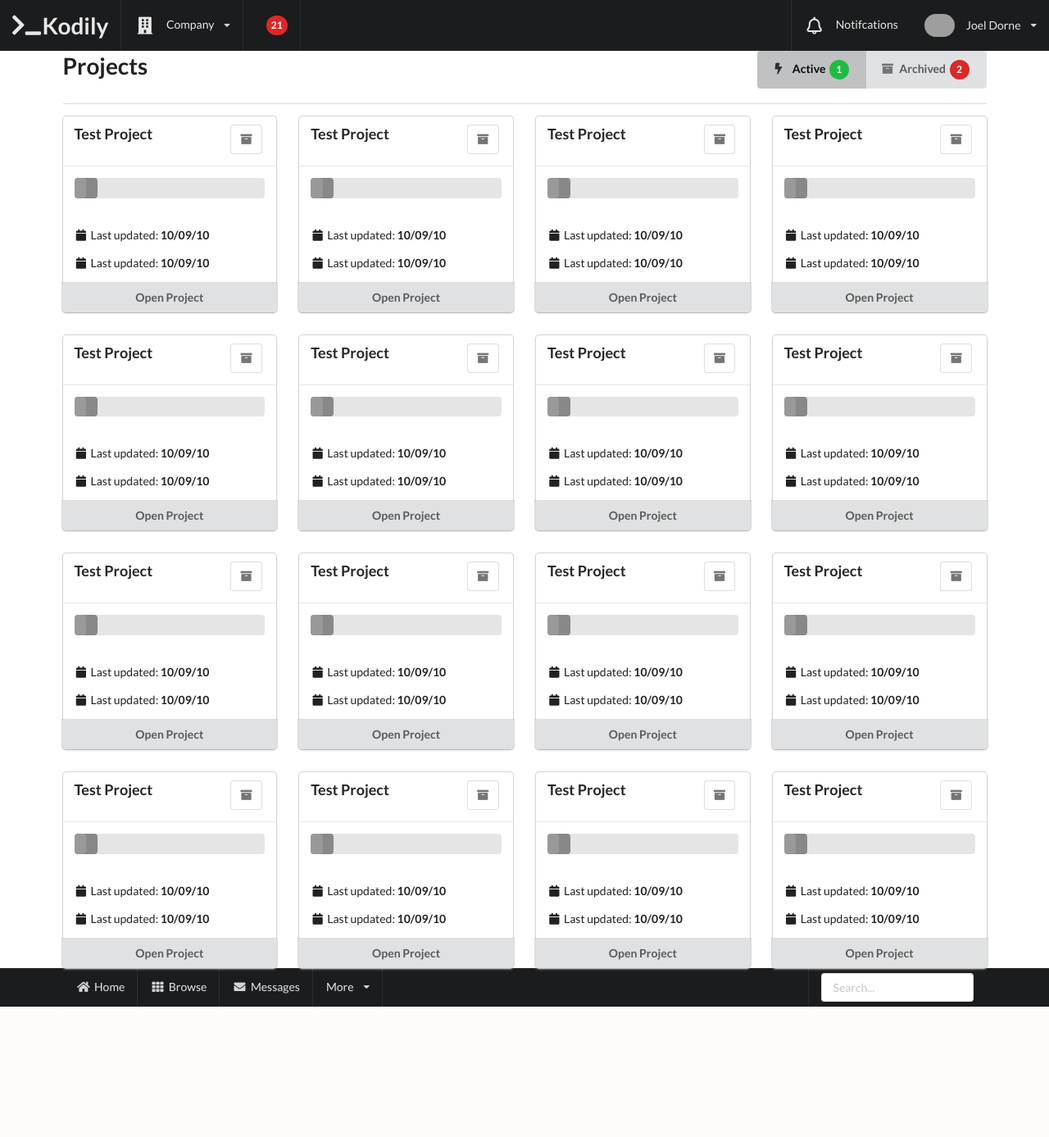
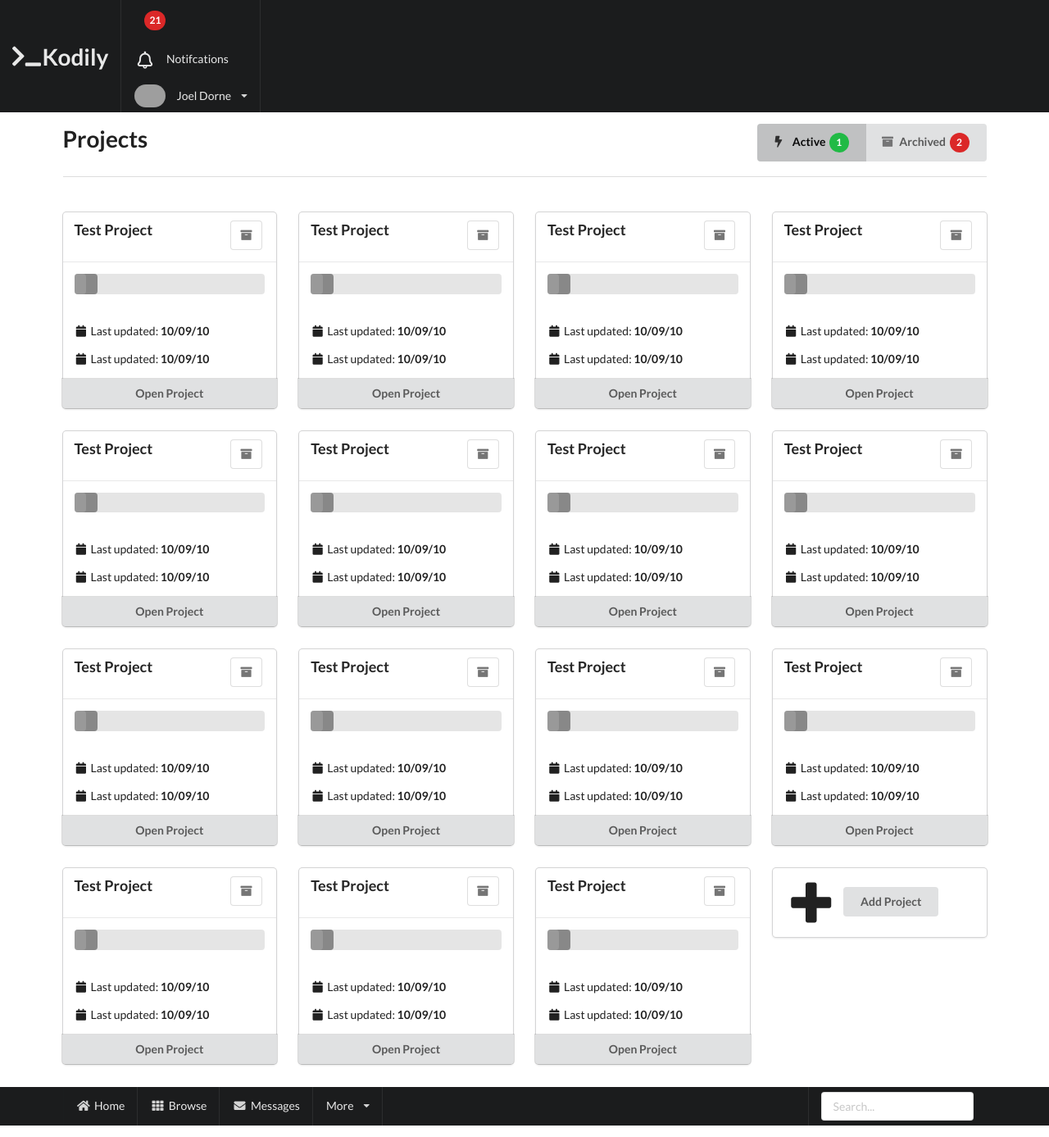
Before and after one commit to Joeldorne/Kodily, a PHP site: page /projects.php in a window 1280 px wide. Shown: the whole page at 82% size. Before the commit the page ends 1228 px from the top, so only its background shows below. Run offline with PHP 8.4, Linux system fonts and the light colour scheme; some libraries are stand-ins or nearby versions; grey boxes are pictures that could not be loaded.

Commit message:
Template getting clean

```diff
--- a/src/footer/main_footer.php
+++ b/src/footer/main_footer.php
@@ -1,6 +1,8 @@
 
 
-
+<div class="ui one column grid">
+  <div class="row">
+    <div class="column">
 <div class="ui inverted attached stackable menu bottom">
     <div class="ui container">
       <a class="item">
@@ -26,6 +28,9 @@
       </div>
     </div>
 </div>
+</div>
+</div>
+</div>
 
 <?php require_once('footer/scripts_footer.php');?>
 
--- /dev/null
+++ b/src/menu/nav.php
@@ -0,0 +1,65 @@
+
+<div class="ui one column grid">
+  <div class="row">
+    <div class="column">
+      <div class="ui menu inverted attached">
+<!-- logo -->
+        <div class="item">
+          <div class="header">
+            <i class="terminal icon big"></i>
+          </div>
+
+          <div class="middle aligned content">
+            <div class="header">
+              <h1>Kodily</h1>
+            </div>
+          </div>
+        </div>
+
+  <!-- logo end -->
+
+
+<div class="putafloatedrighthere">
+<!-- Red Note number -->
+<div class="item">
+  <a class="ui red circular label">21</a>
+</div>
+
+<!-- Note Dropdown-->
+<a class="ui dropdown item">
+    <div class="text">
+      <i class="alarm outline icon large"></i> Notifcations
+    </div>
+    <div class="menu">
+      <div class="item">Update</div>
+        <div class="item">Update</div>
+        <div class="item">See More</div>
+    </div>
+</a>
+<!-- Profile dropdown-->
+
+        <a class="ui dropdown item">
+            <div class="text">
+                <img class="ui avatar image" src="http://semantic-ui.com/images/avatar/small/jenny.jpg"> Joel Dorne
+            </div>
+            <i class="dropdown icon"></i>
+            <div class="menu">
+
+                <div class="item"><i class="ticket icon"></i>Teams</div>
+                <div class="item"><i class="ticket icon"></i>Profile</div>
+                <div class="item"><i class="ticket icon"></i>Settings</div>
+                <div class="item"><i class="ticket icon"></i>Logout</div>
+            </div>
+        </a>
+
+
+
+
+
+    </div>
+
+
+      </div>
+    </div>
+  </div>
+  </div>
--- a/src/nav.php
+++ /dev/null
@@ -1,89 +0,0 @@
-<!DOCTYPE html>
-<div class="ui one column grid">
-  <div class="row">
-    <div class="column">
-      <div class="ui menu inverted attached">
-
-        <div class="item">
-          <div class="header">
-            <i class="terminal icon big"></i>
-          </div>
-
-          <div class="middle aligned content">
-            <div class="header">
-              <h1>Kodily</h1>
-            </div>
-          </div>
-        </div>
-
-        <a class="ui dropdown item">
-            <div class="text">
-
-                <i class="building icon large"></i> Company
-            </div>
-            <i class="dropdown icon"></i>
-            <div class="menu">
-
-                <div class="item"><i class="exchange icon"></i>We are Vista</div>
-                <div class="item"><i class="exchange icon"></i>Objective</div>
-
-                <div class="ui bottom attached button"><i class="plus icon"></i>Add Company</div>
-            </div>
-        </a>
-
-
-<div class="item"><a class="ui red circular label">21</a></div>
-
-        <a class="ui dropdown item right floated">
-
-
-
-            <div class="text">
-
-                <i class="alarm outline icon large"></i> Notifcations
-
-            </div>
-
-
-            <div class="menu">
-
-                <div class="item">Update</div>
-                <div class="item">Update</div>
-                <div class="item">See More</div>
-            </div>
-        </a>
-
-        <a class="ui dropdown item">
-            <div class="text">
-                <img class="ui avatar image" src="http://semantic-ui.com/images/avatar/small/jenny.jpg"> Joel Dorne
-            </div>
-            <i class="dropdown icon"></i>
-            <div class="menu">
-
-                <div class="item"><i class="ticket icon"></i>Teams</div>
-                <div class="item"><i class="ticket icon"></i>Profile</div>
-                <div class="item"><i class="ticket icon"></i>Settings</div>
-                <div class="item"><i class="ticket icon"></i>Logout</div>
-            </div>
-        </a>
-
-
-
-
-        <!-- Profile Image -->
-
-    </div>
-
-
-      </div>
-
-        </div>
-
-          </div>
-
-            </div>
-
-              </div>
-
-
-    <!-- =====END  MENU===== -->
--- a/src/project_folders.php
+++ b/src/project/project_folders.php
@@ -6,7 +6,7 @@
 
 
   <?php
-  for ($i = 0; $i < 16; $i++) {
+  for ($i = 0; $i < 15; $i++) {
   ?>
 
   <div class="column">
@@ -97,4 +97,7 @@
 
   <?php } ?><!-- end of PHP Loop-->
 
+
+  <?php require_once('project/add_project.php');?>
+
 </div><!-- end of grid -->
--- a/src/project_header.php
+++ b/src/project/project_header.php
@@ -1,6 +1,8 @@
 <!-- ==================== Project title ==================== -->
 
-  <div class="ui container ">
+<div class="ui one column grid container">
+  <div class="row">
+    <div class="column">
       <div class="ui items">
           <div class="item">
               <h1 class="header">Projects</h1>
@@ -18,5 +20,8 @@
           <div class="ui divider"></div>
       </div>
   </div>
+</div>
+</div>
+
 
 <!-- ==================== End ==================== -->
--- a/src/projects.php
+++ b/src/projects.php
@@ -1,11 +1,11 @@
-<?php require_once('html_head.php'); ?>
+<?php require_once('head/html_head.php'); ?>
 
-<?php require_once('nav.php'); ?>
+<?php require_once('menu/nav.php'); ?>
 
-<?php require_once('archive_project_modal.php'); ?>
+<?php require_once('project/archive_project_modal.php'); ?>
 
-<?php require_once('project_header.php'); ?>
+<?php require_once('project/project_header.php'); ?>
 
-<?php require_once('project_folders.php'); ?>
+<?php require_once('project/project_folders.php'); ?>
 
 <?php require_once('footer/main_footer.php');?>
```
Also changed, not shown: src/dashboard.php (added, +39 -0 lines), src/login.php (added, +47 -0 lines), src/menu/company_dropdown.php (added, +14 -0 lines), src/test.php (deleted, +0 -126 lines), src/head/html_head.php (renamed from src/html_head.php), src/project/add_project.php (renamed from src/add_project.php), src/project/add_project_modal.php (renamed from src/add_project_modal.php), src/project/archive_project_modal.php (renamed from src/archive_project_modal.php), src/signup.php (added).
